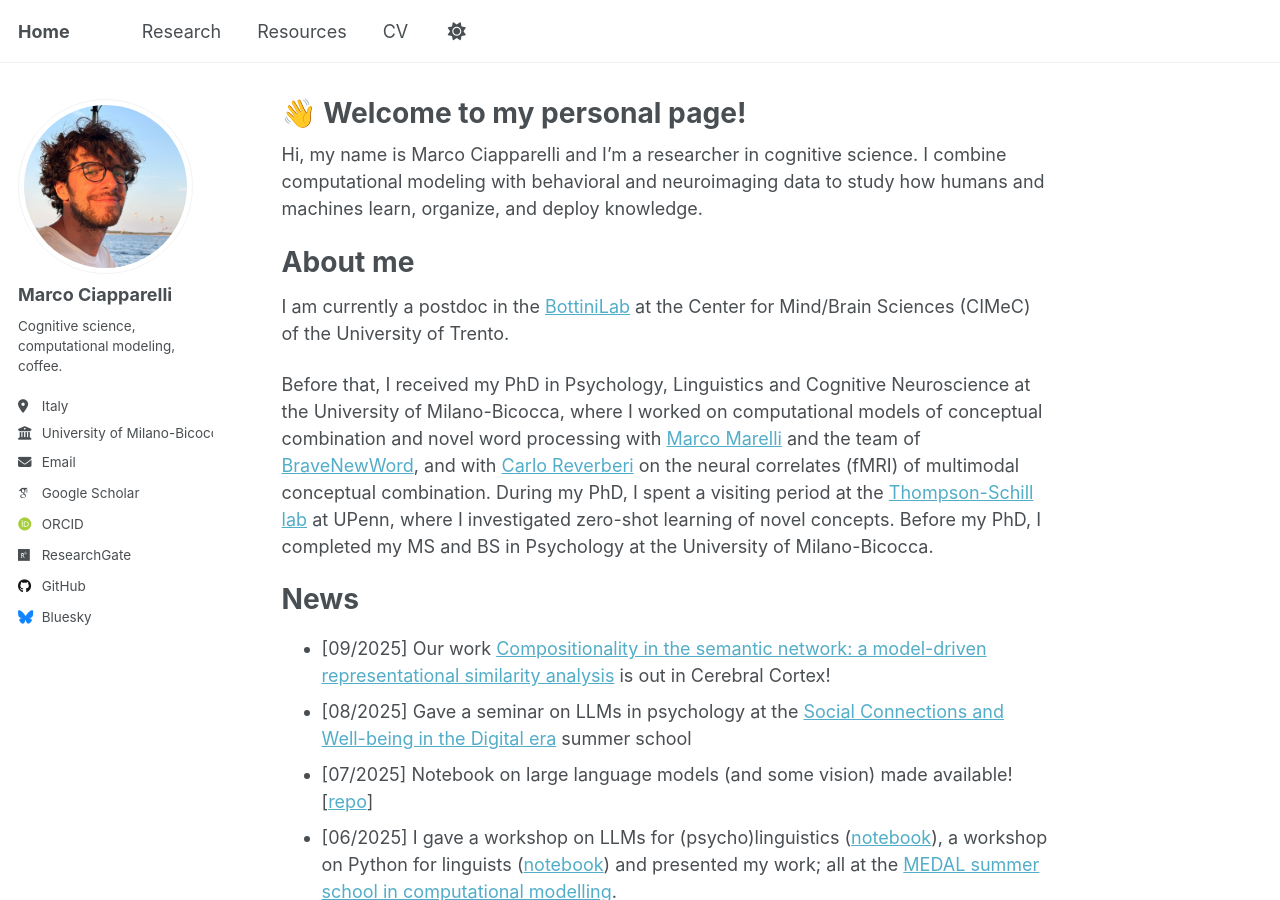
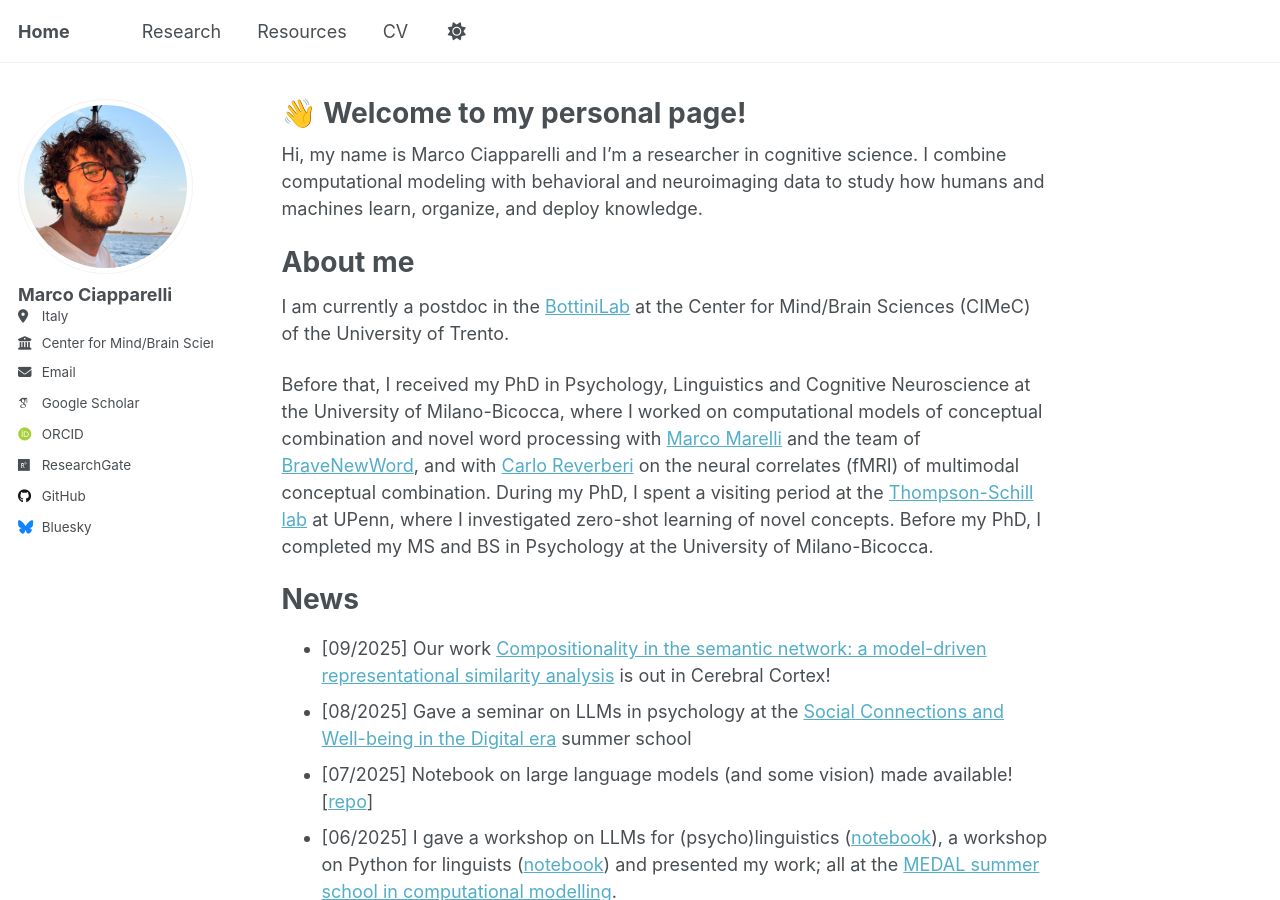
Before and after one commit to MarcoCiapparelli/MarcoCiapparelli.github.io, a Jekyll site: the page built from _pages/about.md, in a window 1280 px wide and 900 px high. Built offline with Jekyll 4.4.1, drawn with Linux system fonts in a browser that asks for light colours; some web fonts are replaced; a script that is not in the unit is left out.

Commit message:
Update _config.yml

```diff
--- a/_config.yml
+++ b/_config.yml
@@ -25,11 +25,11 @@ author:
   avatar           : "propic1.jpeg"
   name             : "Marco Ciapparelli"
   pronouns         : # example: "she/her"
-  bio              : "Cognitive science, computational modeling, coffee."
+  bio              : # "Cognitive science, computational modeling, coffee."
   location         : "Italy"
-  employer         : "University of Milano-Bicocca"
+  employer         : "Center for Mind/Brain Sciences (CIMeC), University of Trento"
   uri              : # URL
-  email            : "marco.ciapparelli@unimib.it"
+  email            : "marco.ciapparelli@unitn.it"
 
   # Academic websites
   academia         : # URL
```
